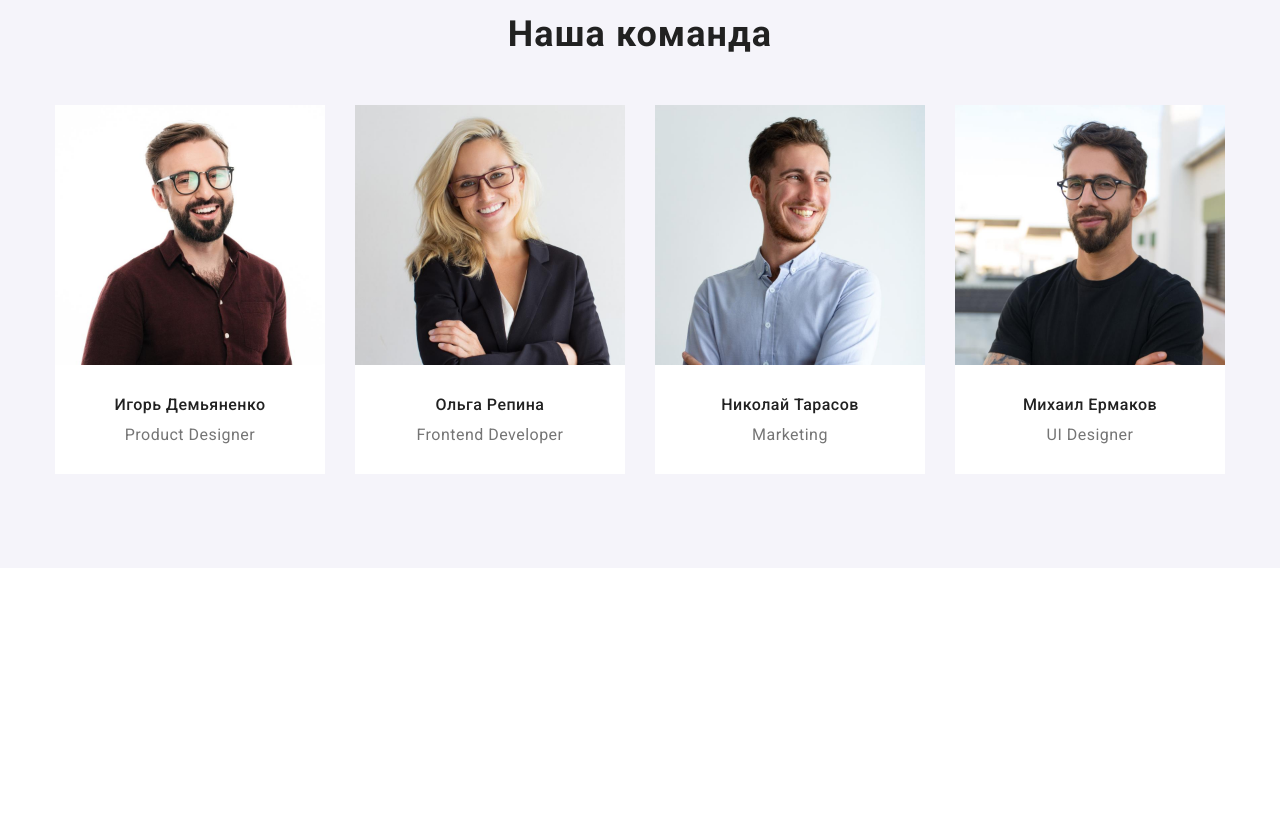
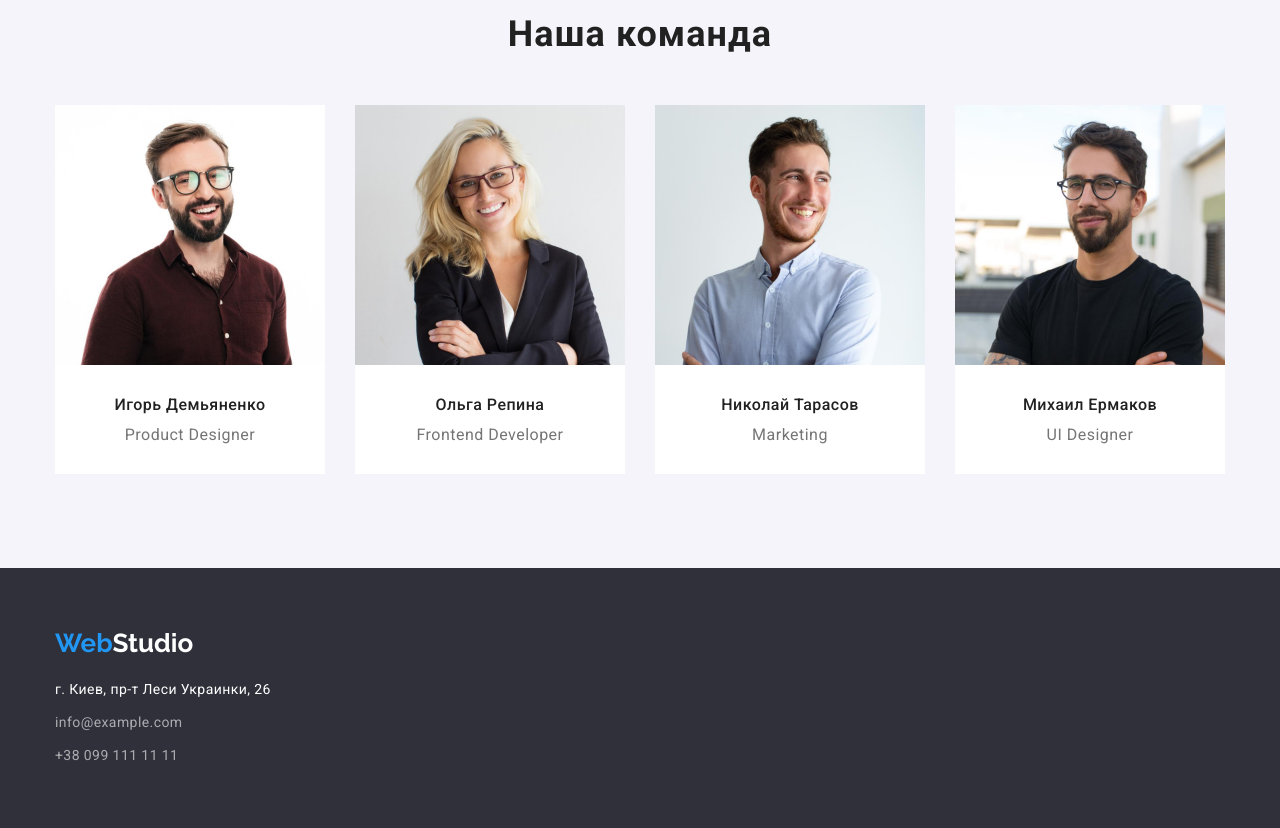
Before and after one commit to cod3provider/goit-markup-hw-03, a plain HTML site: page index.html in a window 1280 px wide. Shown: the part 1532-2360 px from the top of the page. Before the commit the page ends 2100 px from the top, so only its background shows below. Drawn offline with nearby package versions, Linux system fonts and the light colour scheme.

Commit message:
Update index.html

```diff
--- a/index.html
+++ b/index.html
@@ -129,6 +129,25 @@
         </section>
     </main>
 
+    <footer class="footer">
+        <div class="container footer-container">
+            <a href="./index.html" class="footer-logo"><span>Web</span>Studio</a>
+            <address class="footer-address">
+                <ul class="footer-list">
+                    <li class="footer-item">
+                        <a class="footer-address-link" href="https://goo.gl/maps/c1EK1qKSaTVivwzG6">г. Киев, пр-т Леси Украинки, 26</a>
+                    </li>
 
+                    <li class="footer-item">
+                        <a class="footer-link" href="mailto:info@example.com ">info@example.com </a>
+                    </li>
+
+                    <li class="footer-item">
+                        <a class="footer-link" href="tel:+380991111111">+38 099 111 11 11</a>
+                    </li>
+                </ul>
+            </address>
+        </div>
+    </footer>
 </body>
 </html>
```
